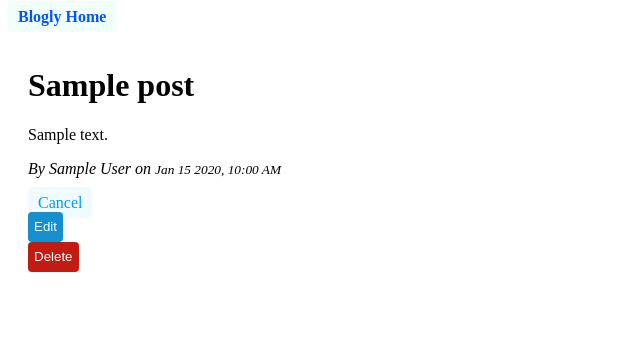
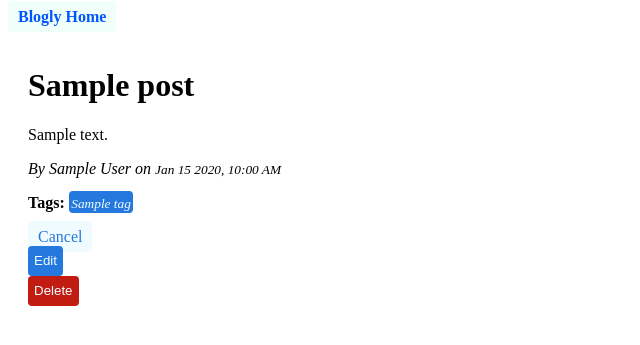
Before and after one commit to surya-js/flask-blogly, a Flask app: page /posts/1 in a window 1280 px wide. Shown: the top 345 px of the page, without its empty margins (0-640 px from the left). Run offline with Flask 2, Linux system fonts and the light colour scheme; tables that the repository leaves empty hold one stand-in row (values such as "Sample post").

Commit message:
Adding blogly part-3 files

```diff
--- a/app.py
+++ b/app.py
@@ -2,7 +2,7 @@
 
 from flask import Flask, request, render_template,  redirect, flash
 from flask_debugtoolbar import DebugToolbarExtension
-from models import db, connect_db, User, DEFAULT_IMAGE_URL, Post
+from models import db, connect_db, User, DEFAULT_IMAGE_URL, Post,Tag,PostTag
 
 app = Flask(__name__)
 
@@ -92,7 +92,7 @@ def edit_user(user_id):
 
 @app.route('/users/<int:user_id>/delete')
 def delete_user(user_id):
-    """Delete the User"""
+    """Deletes the specific User"""
 
     user = User.query.get_or_404(user_id)
     db.session.delete(user)
@@ -107,7 +107,9 @@ def add_post_form(user_id):
     """Shows add post form for a specific user"""
 
     user = User.query.get_or_404(user_id)
-    return render_template('post-add.html', user = user)
+    tags = Tag.query.all()
+
+    return render_template('post-add.html', user=user, tags=tags)
 
 @app.route('/users/<int:user_id>/posts/new', methods=["POST"])
 def add_post(user_id):
@@ -116,10 +118,15 @@ def add_post(user_id):
 
     title = request.form['title']
     content = request.form['content']
+    tags_id = request.form.getlist('tags')
 
     user = User.query.get_or_404(user_id)
 
     new_post = Post(title=title, content=content, user_id=user.id)
+
+    for tag_id in tags_id:
+        tag = Tag.query.get(tag_id)
+        new_post.tags.append(tag)
 
     db.session.add(new_post)
     db.session.commit()
@@ -133,6 +140,7 @@ def show_post(post_id):
     """Shows a specific post"""
 
     post = Post.query.get_or_404(post_id)
+    # tags = post.tags # No need to pass it from here. Can get the tags directly in Jinja Template
     return render_template('post-details.html', post=post)
 
 @app.route('/posts/<int:post_id>/edit')
@@ -140,16 +148,35 @@ def edit_post_form(post_id):
     """Shows form to edit a specific post"""
 
     post = Post.query.get_or_404(post_id)
-    return render_template('post-edit.html', post=post)
+    tags = Tag.query.all()
+
+    return render_template('post-edit.html', post=post, tags=tags)
 
 @app.route('/posts/<int:post_id>/edit', methods=["POST"])
-def update_post(post_id):
+def edit_post(post_id):
     """Handle form submission for updating an existing post"""
 
     post = Post.query.get_or_404(post_id)
 
     post.title = request.form['title']
     post.content = request.form['content']
+
+    tags_id = request.form.getlist('tags') #print({tags_id}) # ['1', '3'] # getlist returns a list
+    tags_id = [int(id) for id in tags_id] #converting the id to int and saving it to a list, since the incoming id from the form is in string datatype
+
+    # since post.tags have previously added tags we have to remove it separately if
+    # the user have removed any tags while editing the post
+    # for tag in post.tags:
+    #     if tag.id not in tags_id:
+    #         tag = Tag.query.get(tag.id)
+    #         post.tags.remove(tag)
+
+    # for tag_id in tags_id:
+    #     tag = Tag.query.get(int(tag_id))
+    #     post.tags.append(tag)
+    # The above snippet is not working properly. If we uncheck two tags, it removes only the first unchecked tag
+
+    post.tags = Tag.query.filter(Tag.id.in_(tags_id)).all() # updating post.tags with new edited tags
 
     db.session.add(post)
     db.session.commit()
@@ -160,7 +187,7 @@ def update_post(post_id):
 
 @app.route('/posts/<int:post_id>/delete')
 def delete_post(post_id):
-    """Delete the specific post"""
+    """Deletes the specific post"""
 
     post = Post.query.get_or_404(post_id)
 
@@ -169,3 +196,70 @@ def delete_post(post_id):
 
     flash(f"Post Deleted!")
     return redirect(f'/users/{post.user_id}')
+
+# Tag routes
+
+@app.route('/tags')
+def list_tags():
+    """ Lists all tags."""
+
+    tags = Tag.query.all()
+    return render_template('tags-list.html', tags=tags)
+
+@app.route('/tags/new')
+def add_tag_form():
+    """Shows add tag form"""
+
+    return render_template('tag-add.html')
+
+@app.route('/tags/new', methods=["POST"])
+def add_tag():
+    """Handles the add tag form, adds tag and
+    redirects to the tags list"""
+
+    name = request.form['name']
+
+    new_tag = Tag(name=name)
+
+    db.session.add(new_tag)
+    db.session.commit()
+
+    return redirect('/tags')
+
+@app.route('/tags/<int:tag_id>')
+def show_tag(tag_id):
+    """ Shows detail about a specific tag"""
+
+    tag = Tag.query.get_or_404(tag_id)
+    return render_template('tag-details.html', tag=tag)
+
+@app.route('/tags/<int:tag_id>/edit')
+def edit_tag_form(tag_id):
+    """ Shows a form to edit a specific tag"""
+
+    tag = tag = Tag.query.get_or_404(tag_id)
+    return render_template('tag-edit.html', tag=tag)
+
+@app.route('/tags/<int:tag_id>/edit', methods=["POST"])
+def edit_tag(tag_id):
+    """Handles the edit tag form, edits tag and
+    redirects to the tags list"""
+
+    tag = Tag.query.get_or_404(tag_id)
+    tag.name = request.form['name']
+
+    db.session.add(tag)
+    db.session.commit()
+
+    return redirect(f'/tags/{tag_id}')
+
+@app.route('/tags/<int:tag_id>/delete')
+def delete_tag(tag_id):
+    """ Deletes the specific tag"""
+
+    tag = Tag.query.get_or_404(tag_id)
+
+    db.session.delete(tag)
+    db.session.commit()
+
+    return redirect('/tags')
--- a/models.py
+++ b/models.py
@@ -15,7 +15,9 @@ def connect_db(app):
     db.init_app(app)
 
 class User(db.Model):
-    """User Model"""
+    """User Model
+       A User can have many Posts 1-M"""
+
 
     __tablename__ = 'users'
 
@@ -35,10 +37,10 @@ class User(db.Model):
 
     posts = db.relationship('Post', backref='user', cascade='all, delete-orphan')
 
+    #the Cascade property should be mentioned on the 1 end of a 1-M relationship.
     #cascade='all, delete' - deletes posts when their user is deleted
     # cascade='all, delete-orphan' - also deletes any posts that were "removed" from the
     # user, even if the user is not deleted
-
 
     def __repr__(self):
         u = self
@@ -57,7 +59,9 @@ class User(db.Model):
 ## Part - 2: Adding Posts
 
 class Post(db.Model):
-    """Post Model"""
+    """Post Model
+       A Post can have one User
+       A Post can have many Tags"""
 
     __tablename__ = 'posts'
 
@@ -78,15 +82,21 @@ class Post(db.Model):
     user_id = db.Column(db.Integer,
                         db.ForeignKey('users.id'),
                         nullable=False)
-
+    # [
     # user = db.relationship('Users', backref='posts', cascade="all, delete-orphan")
     # This won't work for delete cascade. i.e When a user is deleted, also delete their posts
-    #  Have to define the relationship in the User or it will work reverse
+    # Have to define the relationship in the User or it will work reverse. i.e when a post is deleted it's user will be deleted
 
     # or You can give as follows
     # user = relationship('Users', backref=backref("posts", cascade="all, delete-orphan"))
 
     # Instead we can simply define the relationship in the User Model
+    # ]
+
+    # direct navigation: post -> tags & back through posts_tags
+    tags = db.relationship('Tag',
+                               secondary='posts_tags',
+                               backref='posts')
 
     def __repr__(self):
         p = self
@@ -106,3 +116,39 @@ class Post(db.Model):
         # %-I - Hour (12-hour clock) as a decimal number. - 9
         # %M - Minute as a zero-padded decimal number.  - 30
         # %p - Locale’s AM or PM.
+
+## Part - 3: Adding Tags
+
+class Tag(db.Model):
+    """ Tag Model:
+        A Tag can have many Posts"""
+
+    __tablename__ = 'tags'
+
+    id = db.Column(db.Integer,
+                   primary_key=True,
+                   autoincrement=True)
+
+    name = db.Column(db.Text,
+                     unique=True,
+                      nullable=False)
+
+
+class PostTag(db.Model):
+    """ PostTag Model: Mapping of a post to a tag.
+        Have a middle table between posts and tags
+        A post can have many tags and a tag can have many posts. So, this is a M-M relationship.
+        And we are creating a PostTag Model to establish this M-M relationship"""
+
+    __tablename__ = 'posts_tags'
+
+    post_id = db.Column(db.Integer,
+                        db.ForeignKey('posts.id'),
+                        primary_key=True)
+
+    tag_id = db.Column(db.Integer,
+                        db.ForeignKey('tags.id'),
+                        primary_key=True)
+
+    # “This is a composite primary key” — a primary key made of more than one field.
+    # Here the post_id can repeat and the tag_id can repeat But the same (post_id, tag_id) combination should not repeat.
--- a/static/style.css
+++ b/static/style.css
@@ -30,7 +30,7 @@
     cursor: pointer;
 }
 
-.create-user-btn{
+.create-btn{
     border-radius: 0.25rem;
     border: none;
     height: 30px;
@@ -43,7 +43,7 @@
     border-radius: 0.25rem;
     border: none;
     height: 30px;
-    background-color:rgb(21, 143, 205);
+    background-color:rgb(37, 120, 222);
     color:azure;
     cursor: pointer;
 }
@@ -69,7 +69,7 @@
 .cancel-link{
     text-decoration: none;
     background-color: rgb(240, 251, 255);
-    color: rgb(0, 153, 255);
+    color: rgb(37, 120, 222);
     border-radius: 0.25rem;
     padding: 7px 10px;
 }
@@ -78,16 +78,7 @@
     border-radius: 0.25rem;
     border: none;
     height: 30px;
-    background-color:rgb(21, 143, 205);
-    color:azure;
-    cursor: pointer;
-}
-
-.create-post-btn{
-    border-radius: 0.25rem;
-    border: none;
-    height: 30px;
-    background-color:rgb(14, 171, 51);
+    background-color:rgb(37, 120, 222);
     color:azure;
     cursor: pointer;
 }
@@ -96,3 +87,20 @@
     color: rgb(42, 147, 212);
     font-weight: bolder;
 }
+
+.add-tag-btn{
+    border-radius: 0.25rem;
+    border: none;
+    height: 30px;
+    background-color:rgb(37, 120, 222);
+    color:azure;
+    cursor: pointer;
+}
+
+.tag-link{
+    text-decoration: none;
+    background-color: rgb(37, 120, 222);;
+    color: azure;
+    border-radius: 0.25rem;
+    padding: 2.5px 2.5px;
+}
--- a/templates/add-user.html
+++ b/templates/add-user.html
@@ -19,7 +19,7 @@
     <input type="text" name="url" id="url" placeholder="Enter a image URL">
 </p>
 
-<button class="create-user-btn"> Add </button>
+<button class="create-btn"> Add </button>
 </form>
 
 {% endblock %}
--- a/templates/details.html
+++ b/templates/details.html
@@ -1,4 +1,4 @@
-{% extends 'base.html'  %}
+{% extends 'base.html' %}
 {% block title %} {{user.first_name}} {{user.last_name}} Page{% endblock %}
 
 {% block content %}
--- a/templates/post-details.html
+++ b/templates/post-details.html
@@ -10,6 +10,15 @@
 <p><i> By {{post.user.first_name}} {{post.user.last_name}} on
     <small> {{post.friendly_date}} </small></i></p>
 
+{% if post.tags %}
+<p>
+    <b>Tags: </b>
+    {% for tag in post.tags %}
+    <a href="/tags/{{ tag.id }}" class="tag-link"><small><i>{{tag.name}}</i></small></a>
+    {% endfor %}
+</p>
+{% endif %}
+
 <a href="/users/{{post.user.id}}" class="cancel-link"> Cancel </a>
 
 <form action="/posts/{{post.id}}/edit">
```
Also changed, not shown: templates/home-page.html (+10 -0 lines), templates/post-add.html (+9 -1 lines), templates/post-edit.html (+8 -0 lines), templates/tag-add.html (added, +17 -0 lines), templates/tag-details.html (added, +28 -0 lines), templates/tag-edit.html (added, +18 -0 lines), templates/tags-list.html (added, +17 -0 lines).
